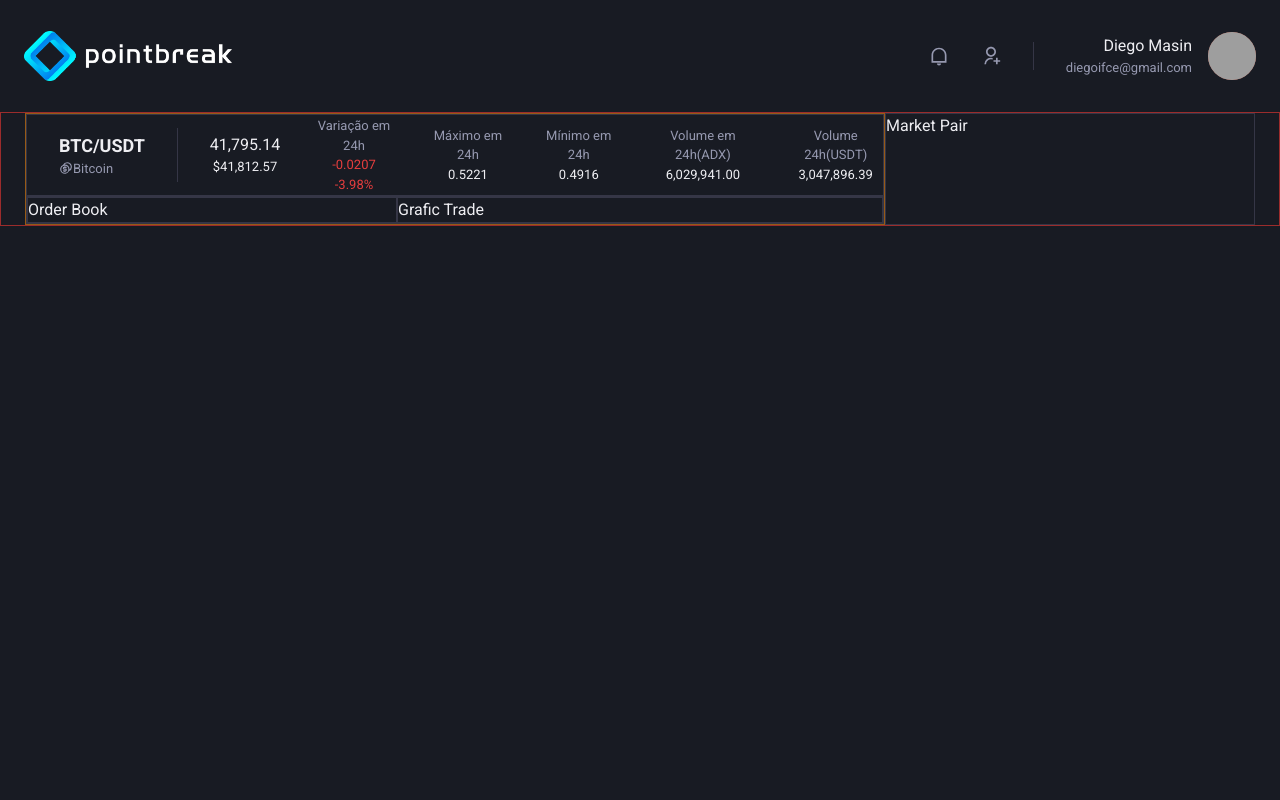
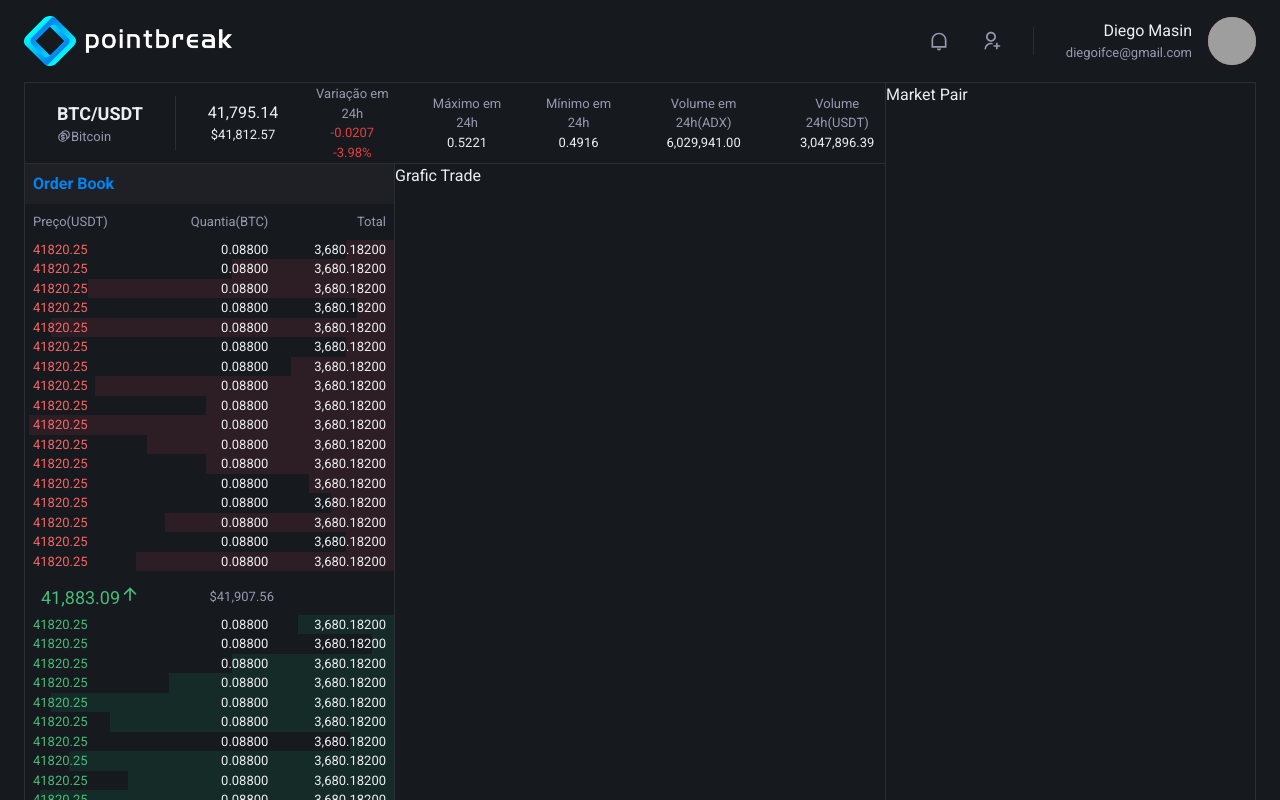
Before and after one commit to laurindo/pointbreak-dashboard, a Next.js app: page /dashboard in a window 1280 px wide. Shown: the top 800 px of the page. Built offline with nearby package versions, Linux system fonts and the light colour scheme; grey boxes are pictures that could not be loaded.

Commit message:
Finalizado Order Book.

```diff
--- a/src/components/GraficTrade.tsx
+++ b/src/components/GraficTrade.tsx
@@ -9,9 +9,5 @@ import {
 } from '@chakra-ui/react';
 
 export function GraficTrade() {
-  return (
-    <Flex w="100%" borderWidth={1} borderColor="gray.700">
-      Grafic Trade
-    </Flex>
-  );
+  return <Flex w="100%">Grafic Trade</Flex>;
 }
--- a/src/components/HeaderPairs.tsx
+++ b/src/components/HeaderPairs.tsx
@@ -4,7 +4,7 @@ import { RiCoinsLine } from 'react-icons/ri';
 // Todo: Renomear o nome deste componente
 export function HeaderPairs() {
   return (
-    <Flex w="100%" borderWidth={1} borderColor="gray.700">
+    <Flex w="100%" borderBottomWidth={1} borderColor="gray.700">
       <Flex h="20" align="center">
         <HStack
           spacing="8"
--- a/src/components/MarketPairs.tsx
+++ b/src/components/MarketPairs.tsx
@@ -10,7 +10,14 @@ import {
 
 export function MarketPairs() {
   return (
-    <Flex w="100%" maxWidth={370} borderWidth={1} borderColor="gray.700">
+    <Flex
+      w="100%"
+      maxWidth={370}
+      borderTopWidth={1}
+      borderBottomWidth={1}
+      borderRightWidth={1}
+      borderColor="gray.700"
+    >
       Market Pair
     </Flex>
   );
--- a/src/components/OrderBook.tsx
+++ b/src/components/OrderBook.tsx
@@ -5,13 +5,112 @@ import {
   HStack,
   Box,
   Link,
-  GridItem,
+  Progress,
 } from '@chakra-ui/react';
+
+import { RiArrowUpLine, RiArrowDownLine } from 'react-icons/ri';
+
+const nRepeat = 17;
 
 export function OrderBook() {
   return (
-    <Flex w="100%" maxWidth={370} borderWidth={1} borderColor="gray.700">
-      Order Book
+    <Flex
+      direction="column"
+      width="100%"
+      maxWidth={370}
+      borderRightWidth={1}
+      borderColor="gray.700"
+    >
+      <Box
+        width="100%"
+        bgColor="gray.800"
+        color="blue.500"
+        fontSize="medium"
+        fontWeight="bold"
+        padding="2"
+      >
+        Order Book
+      </Box>
+
+      <Flex margin="2" fontSize="small" color="gray.300">
+        <Flex flex="1 1 0%" justifyContent="flex-start">
+          Preço(USDT)
+        </Flex>
+        <Flex flex="1 1 0%" justifyContent="flex-end">
+          Quantia(BTC)
+        </Flex>
+        <Flex flex="1 1 0%" justifyContent="flex-end">
+          Total
+        </Flex>
+      </Flex>
+
+      <Flex direction="column" flex="1 1 0%">
+        <Box height={340} width="100%" fontSize="small">
+          {[...Array(nRepeat)].map((e, i) => (
+            <Box key={i} position="relative">
+              <Box display="flex" marginX="2">
+                <Flex flex="1 1 0%" justifyContent="flex-start" color="red.400">
+                  41820.25
+                </Flex>
+                <Flex flex="1 1 0%" justifyContent="flex-end">
+                  0.08800
+                </Flex>
+                <Flex flex="1 1 0%" justifyContent="flex-end">
+                  3,680.18200
+                </Flex>
+              </Box>
+              <Box
+                position="absolute"
+                bgColor="red.900"
+                top="0"
+                right="0"
+                width={`${Math.floor(Math.random() * 100)}%`}
+                height="full"
+                zIndex="-1"
+              />
+            </Box>
+          ))}
+        </Box>
+        <Flex paddingX={4} paddingY={1} align="center">
+          <Box display="flex" flex="1 1 0%" fontSize="large" color="green.400">
+            <Text>41,883.09</Text>
+            <Icon as={RiArrowUpLine} fontSize="20" />
+          </Box>
+          <Box flex="1 1 0%" color="gray.300" fontSize="small">
+            $41,907.56
+          </Box>
+        </Flex>
+        <Box height={340} width="100%" fontSize="small">
+          {[...Array(nRepeat)].map((e, i) => (
+            <Box key={i} position="relative">
+              <Box display="flex" marginX="2">
+                <Flex
+                  flex="1 1 0%"
+                  justifyContent="flex-start"
+                  color="green.400"
+                >
+                  41820.25
+                </Flex>
+                <Flex flex="1 1 0%" justifyContent="flex-end">
+                  0.08800
+                </Flex>
+                <Flex flex="1 1 0%" justifyContent="flex-end">
+                  3,680.18200
+                </Flex>
+              </Box>
+              <Box
+                position="absolute"
+                bgColor="green.900"
+                top="0"
+                right="0"
+                width={`${Math.floor(Math.random() * 100)}%`}
+                height="full"
+                zIndex="-1"
+              />
+            </Box>
+          ))}
+        </Box>
+      </Flex>
     </Flex>
   );
 }
--- a/src/pages/dashboard.tsx
+++ b/src/pages/dashboard.tsx
@@ -16,18 +16,16 @@ export default function Dashboard() {
         marginTop="4"
         paddingX="6"
         maxWidth={1480}
-        borderWidth={1}
-        borderColor="red.700"
       >
         <Flex
           direction="column"
           width="100%"
           maxWidth={1110}
           borderWidth={1}
-          borderColor="yellow.700"
+          borderColor="gray.700"
         >
           <HeaderPairs />
-          <Flex w="100%" borderWidth={1} borderColor="gray.700">
+          <Flex w="100%">
             <OrderBook />
             <GraficTrade />
           </Flex>
--- a/src/styles/theme.ts
+++ b/src/styles/theme.ts
@@ -4,9 +4,9 @@ export const theme = extendTheme({
   // If you want use others color who not Chakra's default
   colors: {
     gray: {
-      '900': '#181B23',
-      '800': '#1F2029',
-      '700': '#353646',
+      '900': '#161A1E',
+      '800': '#1E2026',
+      '700': '#2A2D35',
       '600': '#4B4D63',
       '500': '#616480',
       '400': '#797D9A',
@@ -14,6 +14,15 @@ export const theme = extendTheme({
       '200': '#B3B5C6',
       '100': '#D1D2DC',
       '50': '#EEEEF2',
+    },
+    blue: {
+      '500': '#0084EF',
+    },
+    red: {
+      '900': '#2C1E24',
+    },
+    green: {
+      '900': '#152B28',
     },
   },
   fonts: {
```
